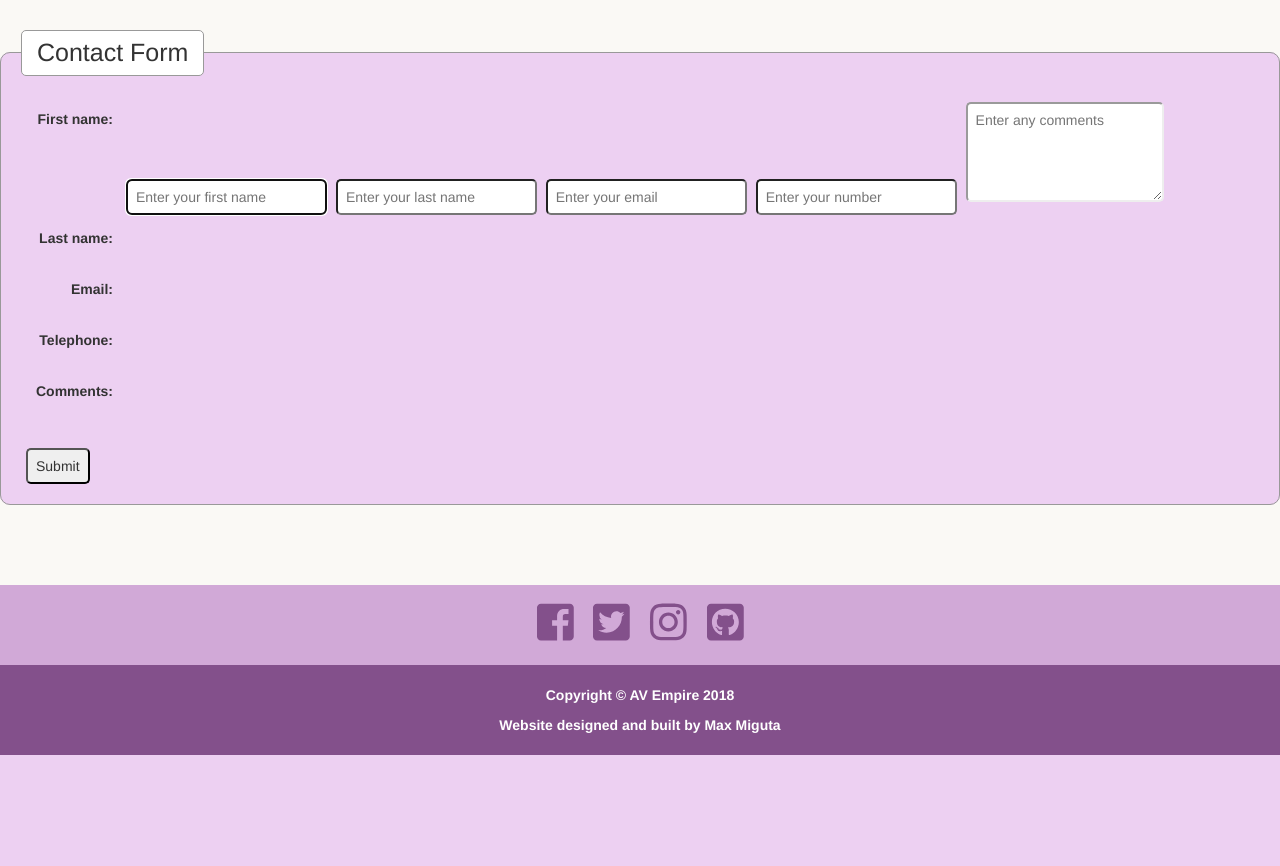
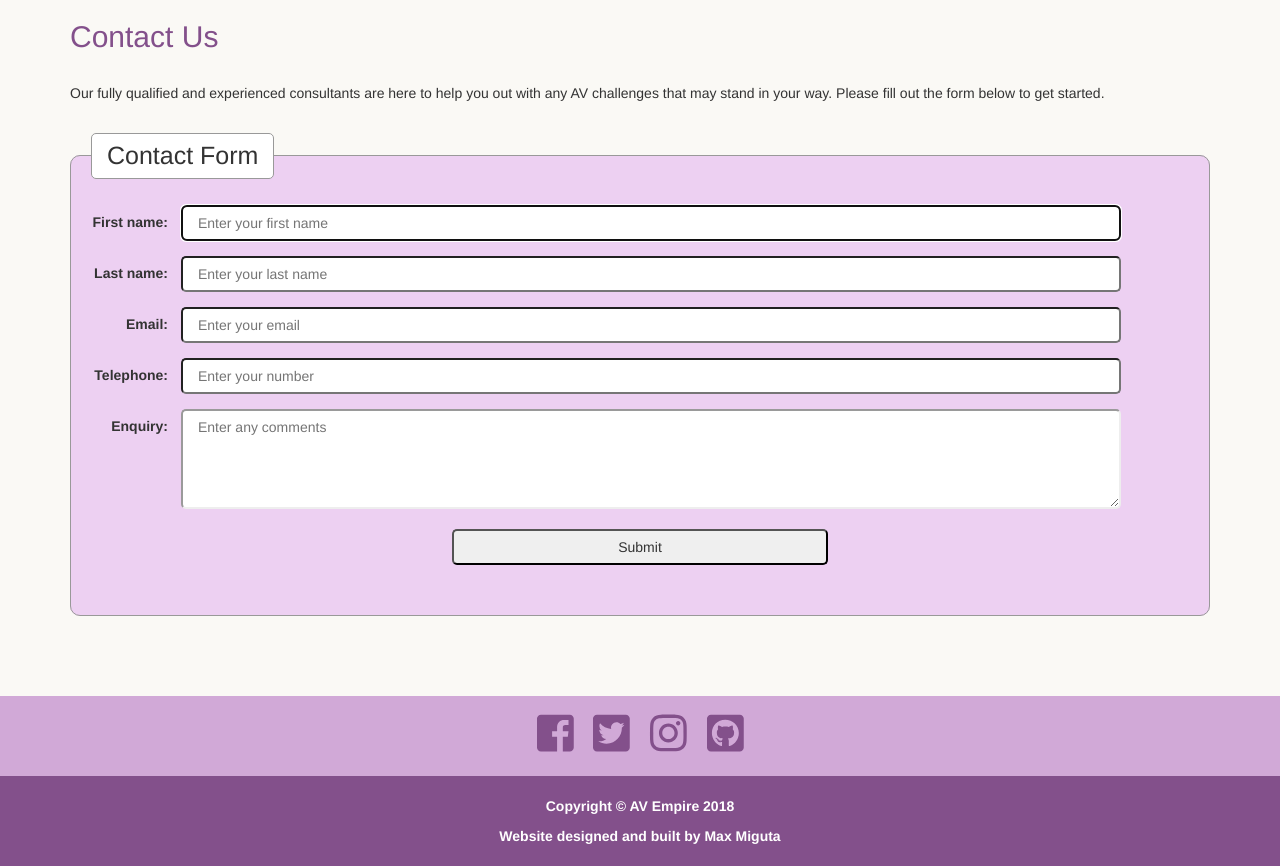
Before and after one commit to maxmiguta/project3, a Django app: page /contact/ in a window 1280 px wide. Shown: the part 52-918 px from the top of the page. Before the commit the page ends 807 px from the top, so only its background shows below. Run offline with Django 3.2, Linux system fonts and the light colour scheme; some libraries are stand-ins or nearby versions.

Commit message:
Updated about and contact pages

```diff
--- a/templates/contact.html
+++ b/templates/contact.html
@@ -1,22 +1,39 @@
 {% extends 'base.html' %}
 {% block content %}
+    <section class="container">
+    <h2>Contact Us</h2>
+    <br>
+    <p>Our fully qualified and experienced consultants are here to help you out with any AV challenges that may stand in your way. Please fill out the form below to get started.</p>
     <div id="form-area">
-	<form onsubmit="alert('Form submitted successfully.')" method="post">
-		<fieldset>
-			<legend>Contact Form</legend>
-			<label for="fname" class="field">First name:</label>
-			<input type="text" id="fname" placeholder="Enter your first name" name="fname" autocomplete="on" required autofocus />
-			<label for="lname" class="field">Last name:</label>
-			<input type="text" id="lname" placeholder="Enter your last name" name="lname" autocomplete="on" required />
-			<label for="email" class="field">Email:</label>
-			<input type="email" id="email" placeholder="Enter your email" name="email" autocomplete="on" required />
-			<label for="telephone" class="field">Telephone:</label>
-			<input type="tel" id="telephone" placeholder="Enter your number" name="telephone" pattern="[0][0-9]{10}" title="Expecting 11 digit number beginning with 0" />
-			<label for="comm" class="field">Comments:</label>
-			<textarea id="comm" placeholder="Enter any comments" name="comm"></textarea>
-			<label for="submit" class="field submit"></label>
-			<input type="submit" id="submit" value="Submit"/>
-		</fieldset>
-	</form>
+        <form onsubmit="alert('Form submitted successfully.')" method="post">
+            <fieldset>
+			    <legend>Contact Form</legend>
+			    <div class="row">
+				    <label for="fname" class="field col-xs-6">First name:</label>
+				    <input type="text" id="fname" placeholder="Enter your first name" name="fname" autocomplete="on" required autofocus class="col-xs-10" />
+			    </div>
+			    <div class="row">
+				    <label for="lname" class="field col-xs-6">Last name:</label>
+				    <input type="text" id="lname" placeholder="Enter your last name" name="lname" autocomplete="on" required class="col-xs-10" />
+			    </div>
+			    <div class="row">
+				    <label for="email" class="field col-xs-6">Email:</label>
+				    <input type="email" id="email" placeholder="Enter your email" name="email" autocomplete="on" required class="col-xs-10" />
+			    </div>
+			    <div class="row">
+				    <label for="telephone" class="field col-xs-6">Telephone:</label>
+				    <input type="tel" id="telephone" placeholder="Enter your number" name="telephone" pattern="[0][0-9]{10}" title="Expecting 11 digit number beginning with 0" class="col-xs-10" />
+			    </div>
+			    <div class="row">
+				    <label for="comm" class="field col-xs-6">Enquiry:</label>
+				    <textarea id="comm" placeholder="Enter any comments" name="comm" class="col-xs-10"></textarea>
+			    </div>
+			    <div class="row">
+			        <!--<label for="submit" class="field submit"></label>-->
+			        <input type="submit" id="submit" value="Submit" class="form-button col-xs-4"/>
+			    </div>
+		    </fieldset>
+	    </form>
 	</div>
+    </section>
 {% endblock %}
```
Also changed, not shown: templates/about.html (+7 -4 lines).
